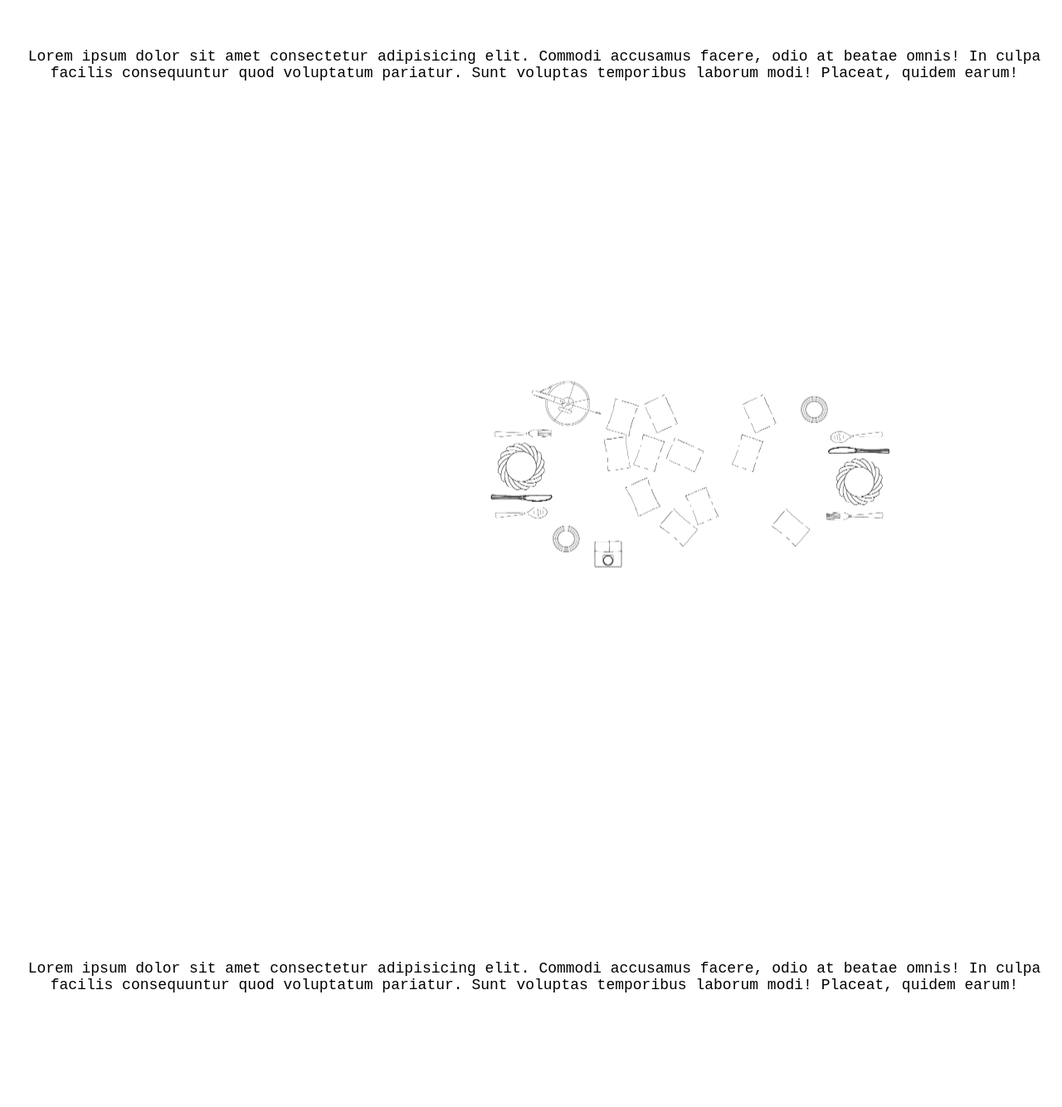
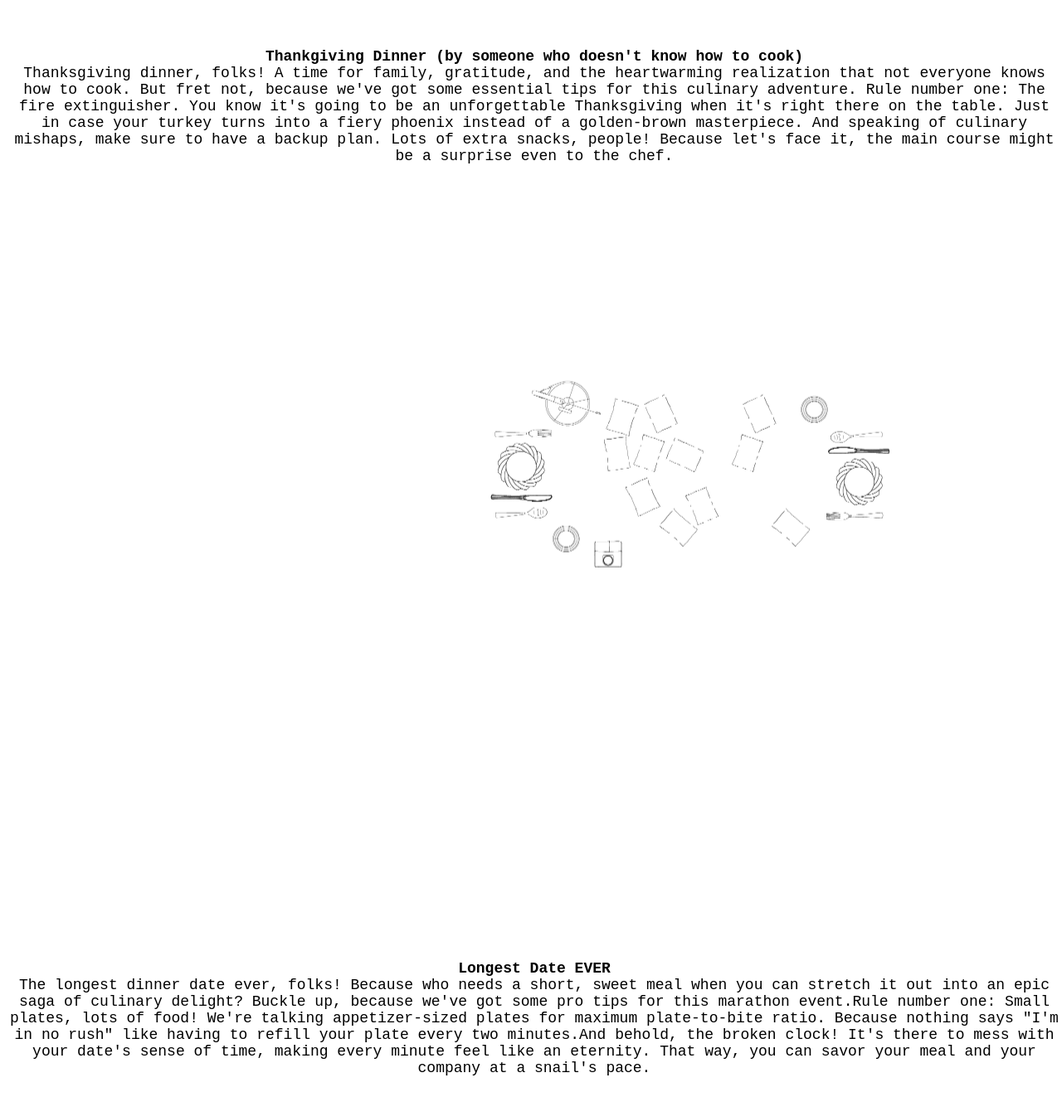
Before and after one commit to sebaabdullatif/TABLES, a plain HTML site: page index.html in a window 1280 px wide. Shown: the part 4094-5428 px from the top of the page at 83% size. Drawn offline with Linux system fonts and the light colour scheme.

Commit message:
text edits

```diff
--- a/index.html
+++ b/index.html
@@ -73,20 +73,34 @@
       <img src="superhero.png" alt="table3" />
     </div>
     <p>
-      Lorem ipsum dolor sit amet consectetur adipisicing elit. Commodi accusamus
-      facere, odio at beatae omnis! In culpa facilis consequuntur quod
-      voluptatum pariatur. Sunt voluptas temporibus laborum modi! Placeat,
-      quidem earum!
+      <b>Thankgiving Dinner (by someone who doesn't know how to cook)</b>
+      <br />
+      Thanksgiving dinner, folks! A time for family, gratitude, and the
+      heartwarming realization that not everyone knows how to cook. But fret
+      not, because we've got some essential tips for this culinary adventure.
+      Rule number one: The fire extinguisher. You know it's going to be an
+      unforgettable Thanksgiving when it's right there on the table. Just in
+      case your turkey turns into a fiery phoenix instead of a golden-brown
+      masterpiece. And speaking of culinary mishaps, make sure to have a backup
+      plan. Lots of extra snacks, people! Because let's face it, the main course
+      might be a surprise even to the chef.
     </p>
 
     <div id="table4">
       <img src="thanksgiving.png" alt="table4" />
     </div>
     <p>
-      Lorem ipsum dolor sit amet consectetur adipisicing elit. Commodi accusamus
-      facere, odio at beatae omnis! In culpa facilis consequuntur quod
-      voluptatum pariatur. Sunt voluptas temporibus laborum modi! Placeat,
-      quidem earum!
+      <b>Longest Date EVER</b>
+      <br />
+      The longest dinner date ever, folks! Because who needs a short, sweet meal
+      when you can stretch it out into an epic saga of culinary delight? Buckle
+      up, because we've got some pro tips for this marathon event.Rule number
+      one: Small plates, lots of food! We're talking appetizer-sized plates for
+      maximum plate-to-bite ratio. Because nothing says "I'm in no rush" like
+      having to refill your plate every two minutes.And behold, the broken
+      clock! It's there to mess with your date's sense of time, making every
+      minute feel like an eternity. That way, you can savor your meal and your
+      company at a snail's pace.
     </p>
     <div id="table5">
       <img src="longdate.png" alt="table5" />
```
